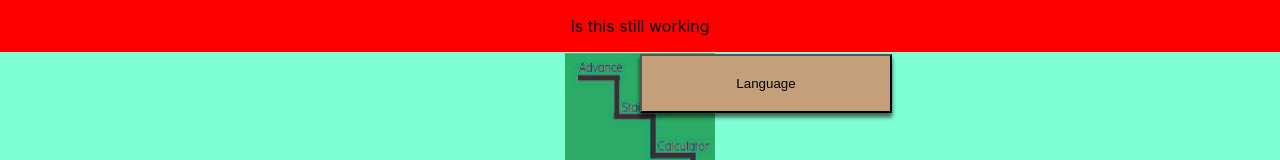
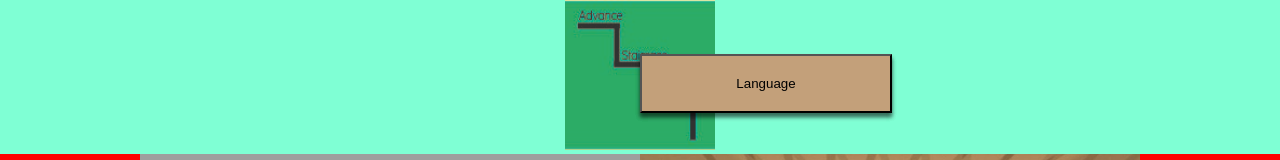
Before and after one commit to Dorye123/simple-react, a React (Create React App) app: page / in a window 1280 px wide. Shown: the top 160 px of the page. Built offline with nearby package versions, Linux system fonts and the light colour scheme; grey boxes are pictures that could not be loaded.

Commit message:
removing text about source of image

```diff
--- a/src/App.js
+++ b/src/App.js
@@ -7,7 +7,6 @@ import Body from './body.js';
 function App() {
   return (
     <div className="App">
-        <p>Is this still working</p>
         <Header />
         <Body />
         <Footer />
--- a/src/body.js
+++ b/src/body.js
@@ -12,7 +12,7 @@ export default function Body() {
 
 function RegularStairs() {
     return (
-        <img src='imgs/regular-stairs.jpg' alt='Regular stairs calculation' className='img' ></img>
+        <img src='imgs/new-regular-stairs.jpg' alt='Regular stairs calculation' className='img' ></img>
     )
 }
 
```
Also changed, not shown: 1 other file (tests, documents, lock files or other folders).
